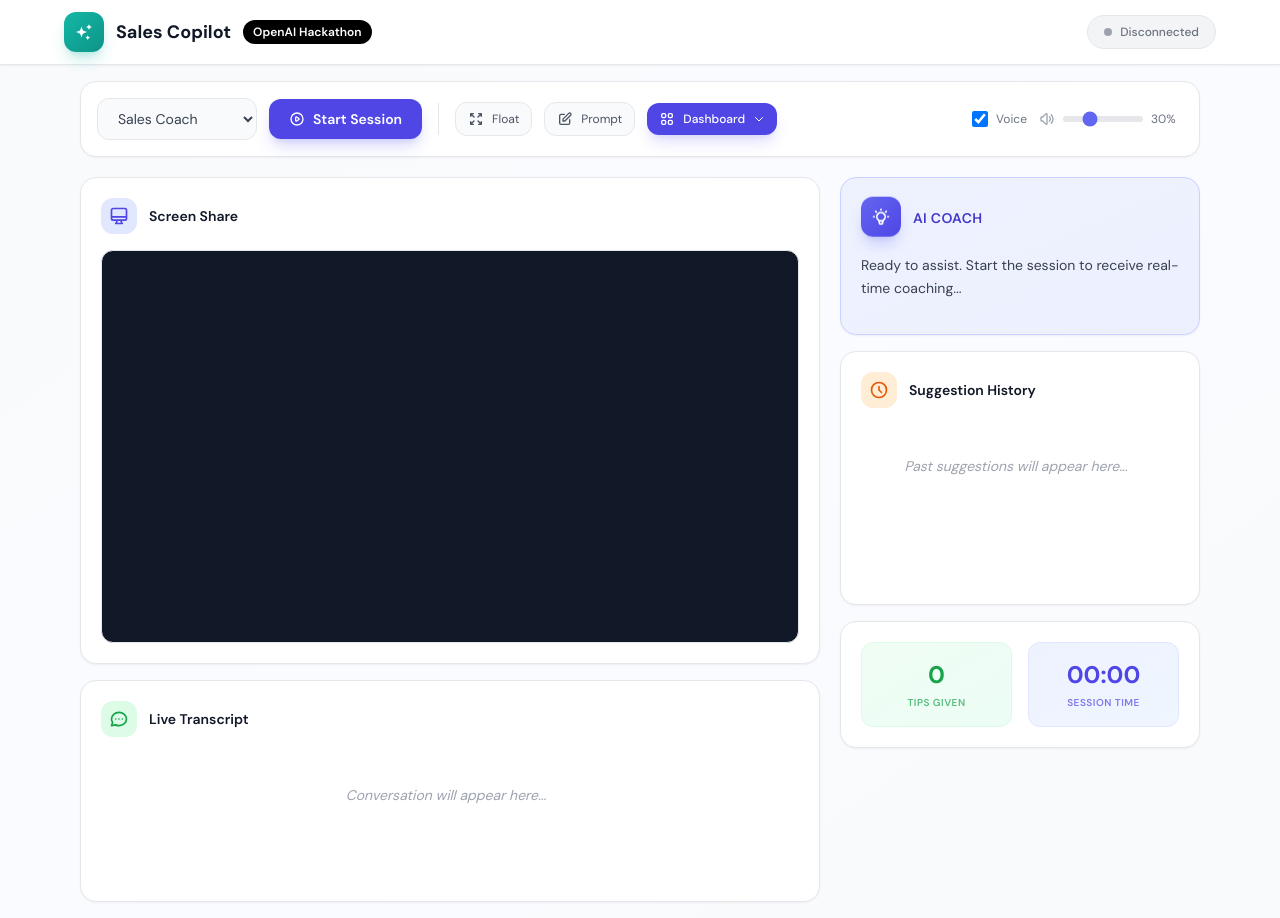
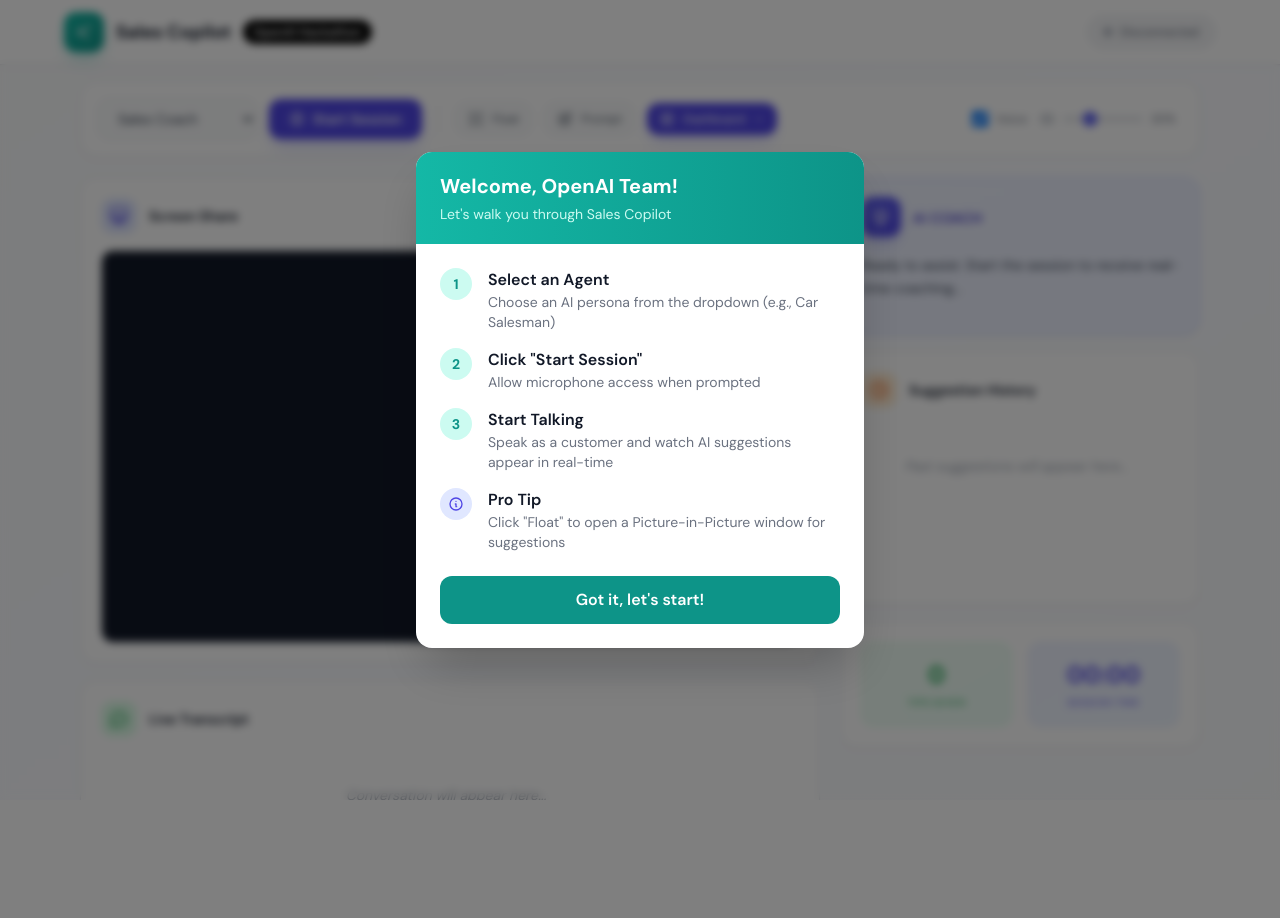
Before and after one commit to shobhansuri/openai-hackathon-sales-copilot, a FastAPI app: page / in a window 1280 px wide. After the commit the page ends 800 px from the top, so only its background shows below. Run offline with FastAPI, Linux system fonts and the light colour scheme; data comes from the database, SQL or seed files in the repository; some libraries are stand-ins or nearby versions.

Commit message:
Add onboarding modal for OpenAI team

```diff
--- a/templates/index.html
+++ b/templates/index.html
@@ -41,6 +41,61 @@
     </style>
 </head>
 <body class="bg-gradient-to-br from-gray-50 via-indigo-50/30 to-gray-50 text-gray-900 min-h-screen font-sans">
+
+    <!-- Onboarding Modal -->
+    <div id="onboardingModal" class="fixed inset-0 bg-black/50 backdrop-blur-sm z-50 flex items-center justify-center p-4">
+        <div class="bg-white rounded-2xl shadow-2xl max-w-md w-full overflow-hidden slide-in">
+            <div class="bg-gradient-to-r from-teal-500 to-teal-600 px-6 py-5">
+                <h2 class="text-xl font-bold text-white">Welcome, OpenAI Team!</h2>
+                <p class="text-teal-100 text-sm mt-1">Let's walk you through Sales Copilot</p>
+            </div>
+            <div class="p-6 space-y-4">
+                <div class="flex items-start gap-4">
+                    <div class="w-8 h-8 rounded-full bg-teal-100 flex items-center justify-center flex-shrink-0">
+                        <span class="text-teal-600 font-bold text-sm">1</span>
+                    </div>
+                    <div>
+                        <h3 class="font-semibold text-gray-900">Select an Agent</h3>
+                        <p class="text-sm text-gray-500">Choose an AI persona from the dropdown (e.g., Car Salesman)</p>
+                    </div>
+                </div>
+                <div class="flex items-start gap-4">
+                    <div class="w-8 h-8 rounded-full bg-teal-100 flex items-center justify-center flex-shrink-0">
+                        <span class="text-teal-600 font-bold text-sm">2</span>
+                    </div>
+                    <div>
+                        <h3 class="font-semibold text-gray-900">Click "Start Session"</h3>
+                        <p class="text-sm text-gray-500">Allow microphone access when prompted</p>
+                    </div>
+                </div>
+                <div class="flex items-start gap-4">
+                    <div class="w-8 h-8 rounded-full bg-teal-100 flex items-center justify-center flex-shrink-0">
+                        <span class="text-teal-600 font-bold text-sm">3</span>
+                    </div>
+                    <div>
+                        <h3 class="font-semibold text-gray-900">Start Talking</h3>
+                        <p class="text-sm text-gray-500">Speak as a customer and watch AI suggestions appear in real-time</p>
+                    </div>
+                </div>
+                <div class="flex items-start gap-4">
+                    <div class="w-8 h-8 rounded-full bg-indigo-100 flex items-center justify-center flex-shrink-0">
+                        <svg class="w-4 h-4 text-indigo-600" fill="none" stroke="currentColor" viewBox="0 0 24 24">
+                            <path stroke-linecap="round" stroke-linejoin="round" stroke-width="2" d="M13 16h-1v-4h-1m1-4h.01M21 12a9 9 0 11-18 0 9 9 0 0118 0z"></path>
+                        </svg>
+                    </div>
+                    <div>
+                        <h3 class="font-semibold text-gray-900">Pro Tip</h3>
+                        <p class="text-sm text-gray-500">Click "Float" to open a Picture-in-Picture window for suggestions</p>
+                    </div>
+                </div>
+            </div>
+            <div class="px-6 pb-6">
+                <button onclick="closeOnboarding()" class="w-full py-3 bg-teal-600 hover:bg-teal-500 text-white font-semibold rounded-xl transition-all">
+                    Got it, let's start!
+                </button>
+            </div>
+        </div>
+    </div>
 
     <!-- Header -->
     <header class="bg-white border-b border-gray-200 px-4 py-3 sticky top-0 z-40 shadow-sm">
@@ -457,6 +512,17 @@ Stay silent unless you have something truly valuable to add.`;
         loadProducts();
     });
 
+    // ============ ONBOARDING ============
+    function closeOnboarding() {
+        document.getElementById('onboardingModal').style.display = 'none';
+        localStorage.setItem('onboardingSeen', 'true');
+    }
+
+    // Show onboarding only if not seen before
+    if (localStorage.getItem('onboardingSeen')) {
+        document.getElementById('onboardingModal').style.display = 'none';
+    }
+
     // ============ DASHBOARD DROPDOWN ============
     function toggleDashboardMenu() {
         const menu = document.getElementById('dashboardMenu');
```
